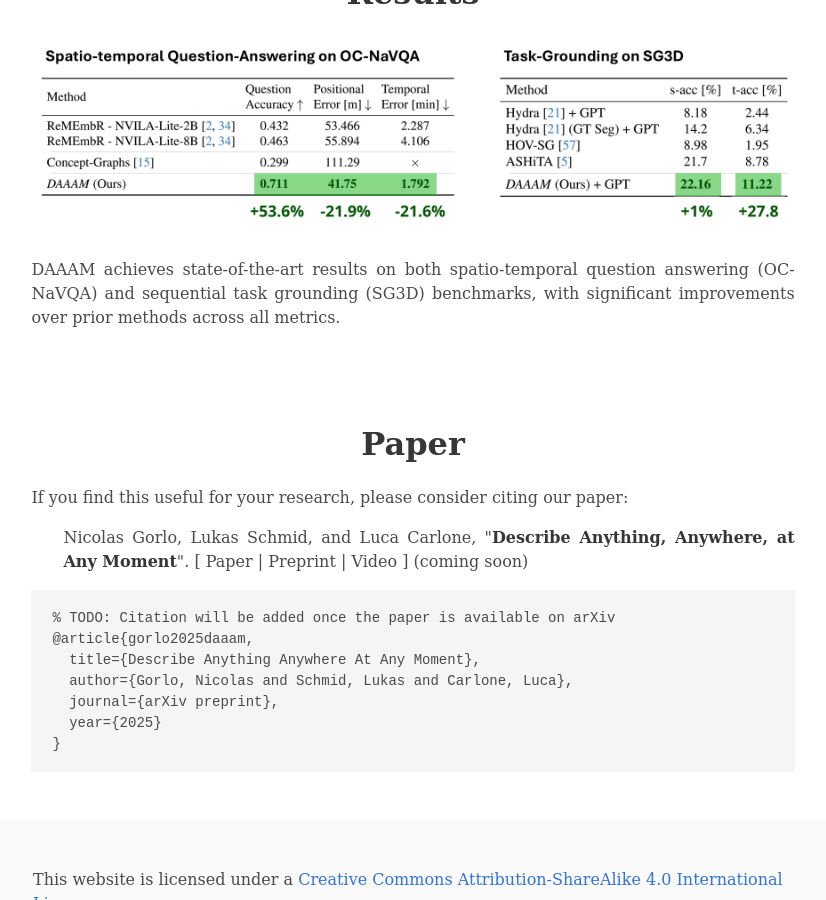
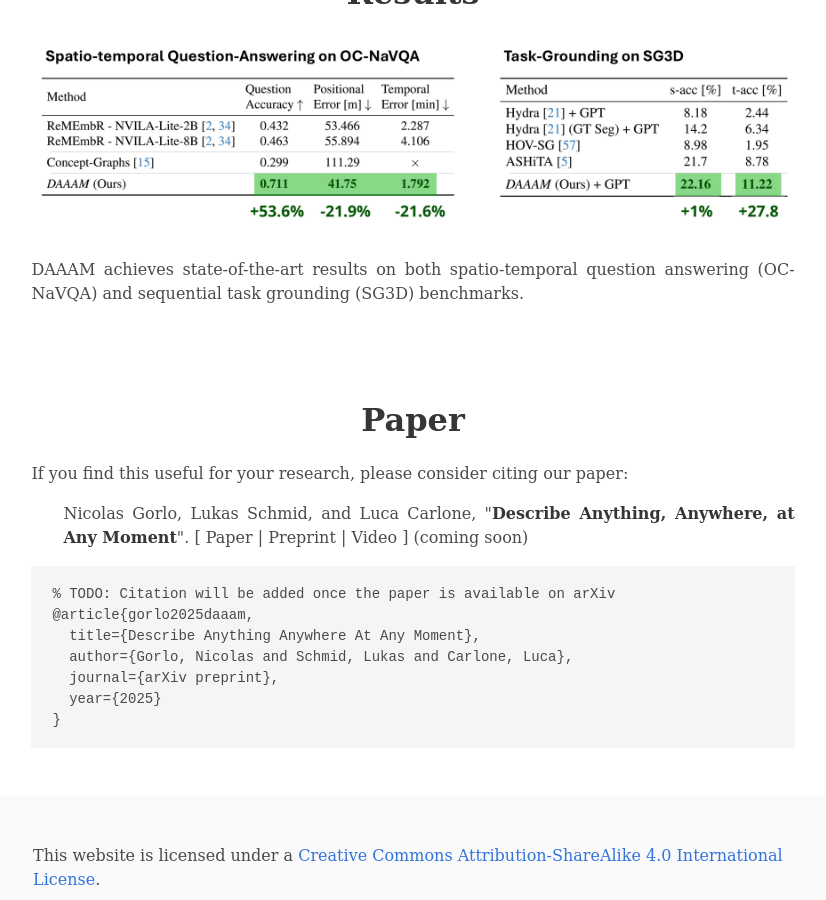
Before and after one commit to nicogorlo/nicogorlo.github.io, a Jekyll site: the page built from DAAAM_25/index.html, in a window 1280 px wide and 900 px high, scrolled down 4267 px. Shown: the whole window, without its empty margins (227-1053 px from the left). Built offline with Jekyll 4.4.1, drawn with Linux system fonts in a browser that asks for light colours; a style sheet for code colours, icons or effects is not loaded.

Commit message:
small changes

```diff
--- a/DAAAM_25/index.html
+++ b/DAAAM_25/index.html
@@ -211,7 +211,7 @@ permalink: /DAAAM_25/
         </div>
         <div class="content has-text-justified">
           <p>
-            DAAAM achieves state-of-the-art results on both spatio-temporal question answering (OC-NaVQA) and sequential task grounding (SG3D) benchmarks, with significant improvements over prior methods across all metrics.
+            DAAAM achieves state-of-the-art results on both spatio-temporal question answering (OC-NaVQA) and sequential task grounding (SG3D) benchmarks.
           </p>
         </div>
       </div>
```
